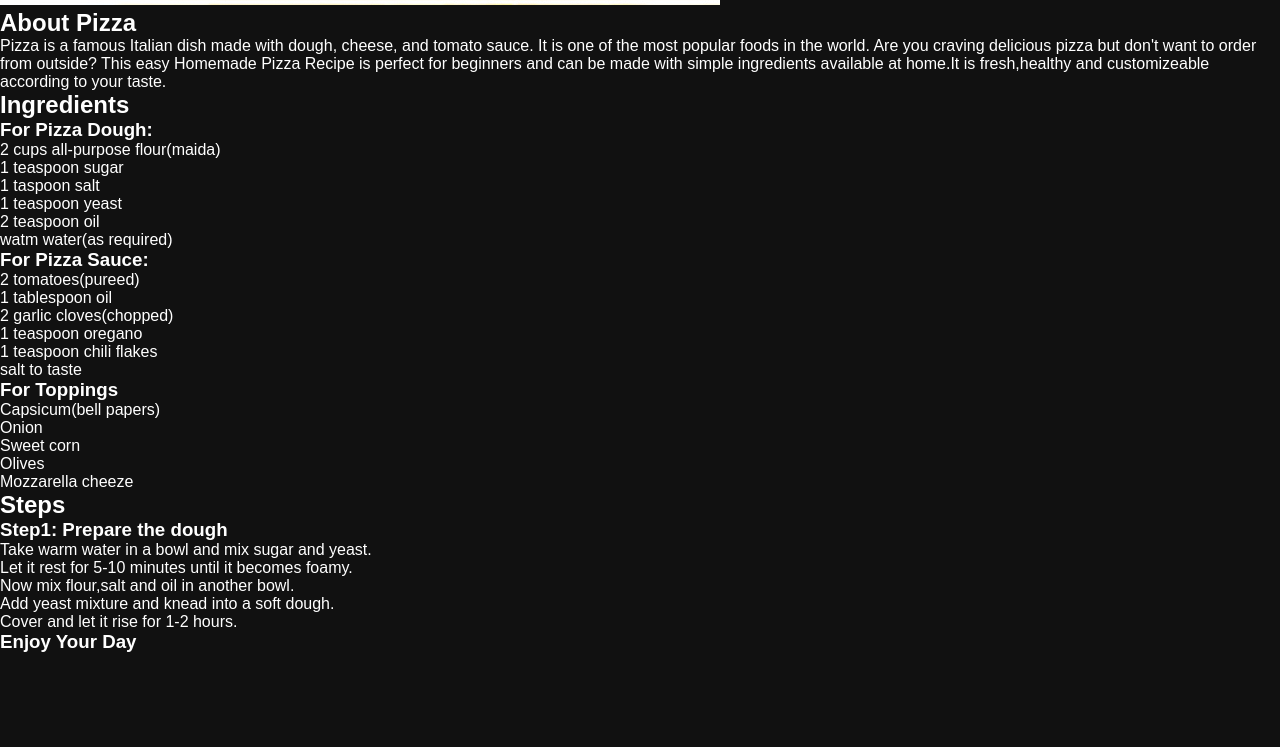
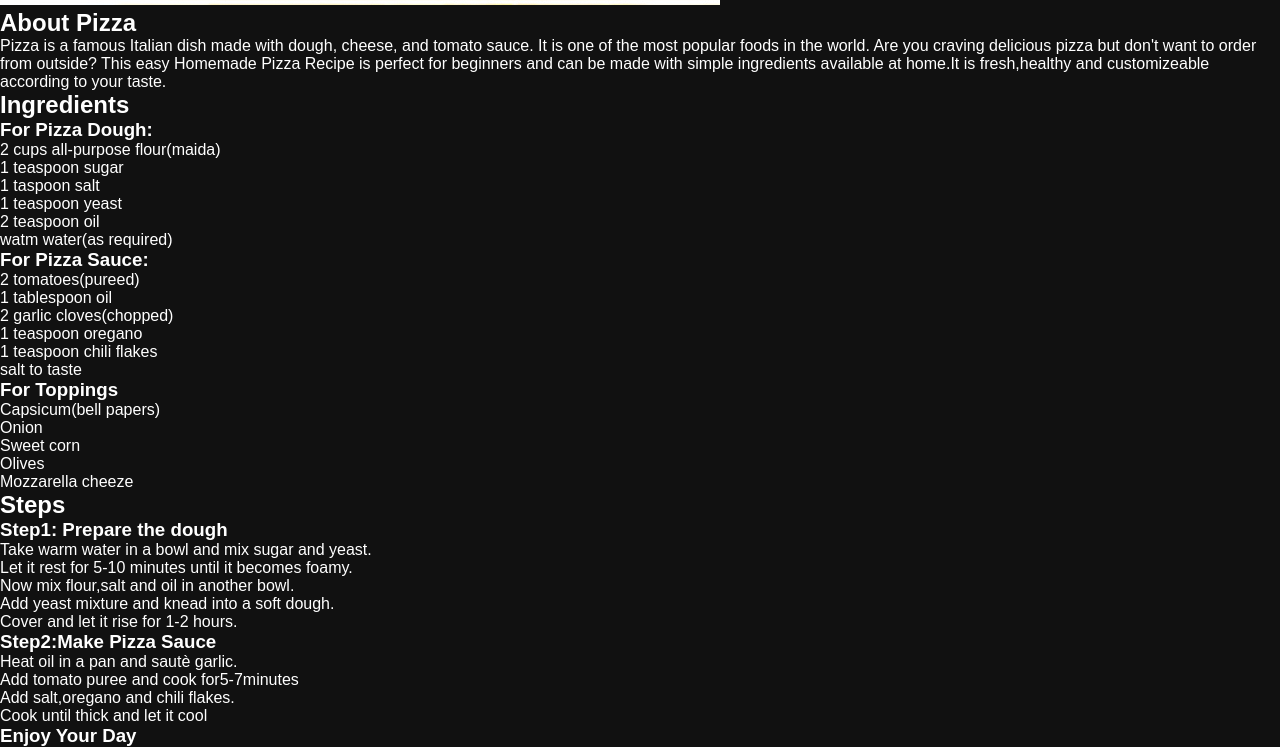
Before and after one commit to Hareem2910/Recipe-Website.github.io, a plain HTML site: page pizza.html in a window 1280 px wide. Shown: the part 577-1324 px from the top of the page. Before the commit the page ends 1230 px from the top, so only its background shows below. Drawn offline with Linux system fonts and the light colour scheme.

Commit message:
Update pizza.html

```diff
--- a/pizza.html
+++ b/pizza.html
@@ -61,6 +61,13 @@ This easy Homemade Pizza Recipe is perfect for beginners and can be made with si
     <li>Add yeast mixture and knead into a soft dough.</li>
     <li>Cover and let it rise for 1-2 hours.</li>
   </ol>
+<h3>Step2:Make Pizza Sauce</h3>
+   <ol>
+      <li>Heat oil in a pan and sautè garlic.</li>
+      <li>Add tomato puree and cook for5-7minutes</li>
+      <li>Add salt,oregano and chili flakes.</li>
+      <li>Cook until thick and let it cool</li>
+
 
   <h3>Enjoy Your Day</h3>
 
```
